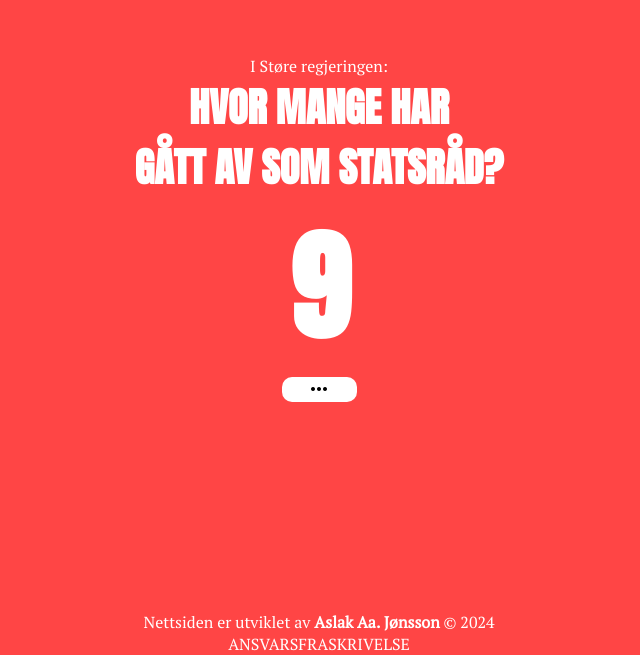
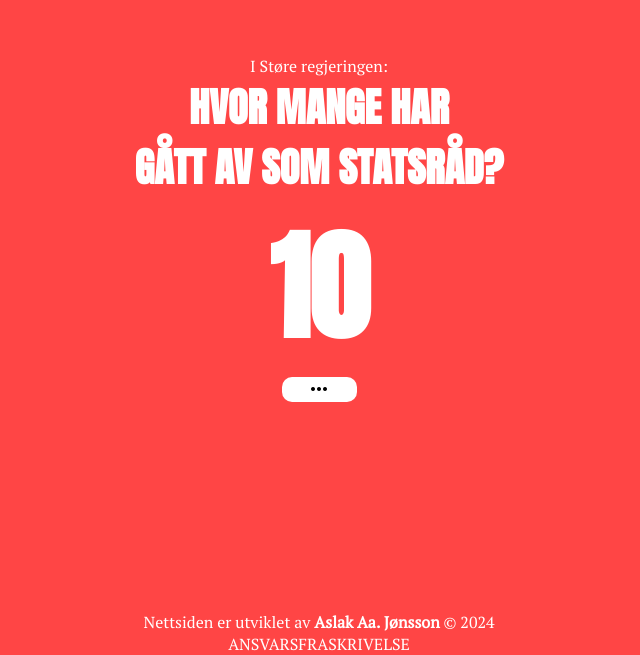
Before and after one commit to aslakaaj/Gaatt-av, a React (Create React App) app: page / in a window 1280 px wide. Shown: the part 145-800 px from the top of the page, without its empty margins (321-961 px from the left). Built offline with nearby package versions, Linux system fonts and the light colour scheme.

Commit message:
Added new minister to the data sheet

```diff
--- a/src/components/Header/MinisterItem/MinisterItem.js
+++ b/src/components/Header/MinisterItem/MinisterItem.js
@@ -66,7 +66,7 @@ const MinisterItem = (props) => {
         <p className={styles["minister-role"]}>{outDate}</p>
         <p>{props.desc}</p>
         <div className={styles["minister-source"]} onClick={sourceClickHandler}>
-          {sourceActive == true ? (
+          {sourceActive === true ? (
             <MinisterSource
               source={props.source}
               source_text={props.source_text}
--- a/src/components/Header/MinisterItem/MinisterSource.js
+++ b/src/components/Header/MinisterItem/MinisterSource.js
@@ -1,4 +1,3 @@
-import { click } from "@testing-library/user-event/dist/click";
 import styles from "./MinisterSource.module.css";
 
 const MinisterSource = (props) => {
--- a/src/data/data.json
+++ b/src/data/data.json
@@ -4,6 +4,17 @@
             "name": "Støre",
             "side": "left",
             "ministers": [
+                {
+                    "name": "Ingvild Kjerkol",
+                    "desc": "Etter at VG i Januar 2024 avslørte at masteroppgaven til Kjerkol hadde 125 tilfeller av tekstlikhet, ble den undersøkt av Nord Universitet for plagiat. Under en pressekonferanse i April 2024 bekreftet Jonas Gahr Støre at nemnda ved Nord Universitet har konkludert med at hun jukset forsettlig på oppgaven. Støre sa da til pressen at han har kommet frem til at Kjerkol burde fratre som Helse- og omsorgsminister.",
+                    "role": "Helse- og Omsorgsminister",
+                    "img": "Ingvild_Kjerkol.webp",
+                    "party": "AP",
+                    "controverse": true,
+                    "departure_date": "2024-04-12",
+                    "source": "https://www.vg.no/nyheter/innenriks/i/15QQlK/ingvild-kjerkol-gar-av-etter-fuske-saken",
+                    "source_text": "Brekke, A. A. T., Røsvik, E., Johnsen, A. B., Fjellanger, R., Lægland, M., Olsen, P. S., Sveen, S. L., Breivik, E. M., & Enghaug, S., & Lie, F. R. (2024, April 12). Ingvild Kjerkol (Ap) trekker seg som helseminister. Hentet 12.04.2024 fra: "
+                },
                 {
                     "name": "Sandra Borch",
                     "desc": "E24 avslørte den 19 Januar 2024 at når Borch skrev masteroppgaven sin i 2014, har det blitt brukt flere identiske avsnitt fra masteroppgaver skriven av tidligere studenter, uten å oppgi kilder. Dette strider med hennes ansvar når det gjelder regelverk for gjennomføring av eksamen. Etter bare 5 måneder ved denne statsrådposten trakk hun seg samme dag som nyheten fra E24. ",
```
Also changed, not shown: src/images/Ingvild_Kjerkol.webp (added), 1 other file (tests, documents, lock files or other folders).
